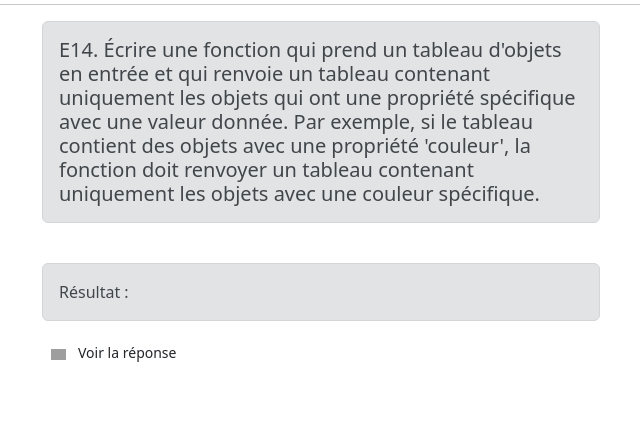
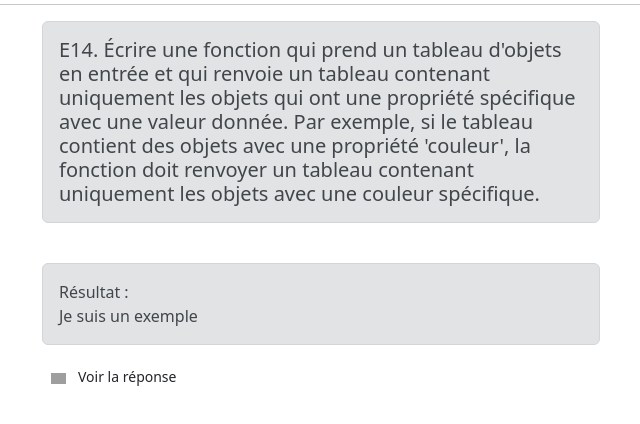
Before and after one commit to ethan-eldib/PHP-Practice, a PHP site: page / in a window 1280 px wide. Shown: the part 4895-5319 px from the top of the page, without its empty margins (319-959 px from the left). Before the commit the page ends 5257 px from the top, so only its background shows below. Run offline with PHP 8.4, Linux system fonts and the light colour scheme; grey boxes are pictures that could not be loaded.

Commit message:
feature(exerice14): Suggested correction for exercise 14

```diff
--- a/correction/exercice14.php
+++ b/correction/exercice14.php
@@ -0,0 +1,54 @@
+class Car
+{
+    public string $constructor;
+    public string $model;
+    public string $color;
+
+    /**
+     * @param string $constructor
+     * @param string $model
+     * @param string $color
+     */
+    public function __construct(string $constructor, string $model, string $color)
+    {
+        $this->constructor = $constructor;
+        $this->model = $model;
+        $this->color = $color;
+    }
+}
+
+$car1 = new Car('Peugeot', '206', 'Rouge');
+$car2 = new Car('Fiat', '500', 'Noir');
+$car3 = new Car('Seat', 'Ibiza', 'Blanc');
+$car4 = new Car('Renault', 'Clio', 'Rouge');
+$car5 = new Car('Nissan', 'Micra', 'Blanc');
+
+$cars = [$car1, $car2, $car3, $car4, $car5];
+
+// La fonction
+function getCarsByColor (array $arrayObjects, string $color): string
+{
+
+    $results = array_reduce($arrayObjects, function ($acc, $object) use ($color) {
+        if (strcasecmp($object->color, $color) === 0) {
+            $acc[] = $object;
+        }
+        return $acc;
+    }, []);
+
+    if (count($results) > 0) {
+        $table = "<\table class='table'>";
+        $table .= "<\tr><\th>Constructeur<\/th><\th>Modèle<\/th><\th>Couleur<\/th><\/tr>";
+        foreach ($results as $result) {
+            $table .= sprintf("<\tr><\td>%s<\/td><\td>%s<\/td><\td>%s<\/td><\/tr>", $result->constructor, $result->model, $result->color);
+        }
+        $table .= "<\/table>";
+
+        return $table;
+    } else {
+        return "Aucun résultat";
+    }
+}
+
+// Appel de la fonction
+getCarsByColor($cars, 'noir')
--- a/index.php
+++ b/index.php
@@ -279,10 +279,6 @@
                 <hr>
                 <?php
                 // Votre fonction ici
-                //function example(): string
-                //{
-                //    return 'Je suis un exemple' ;
-                //}
 
                 exercice(14,
                     "Écrire une
@@ -292,7 +288,7 @@
                         les objets avec une couleur spécifique.",
                     [
                         // Appel de votre fonction ici (sans le point-virgule à la fin)
-                        //example()
+                        example()
                     ])
                 ?>
             </section>
```
